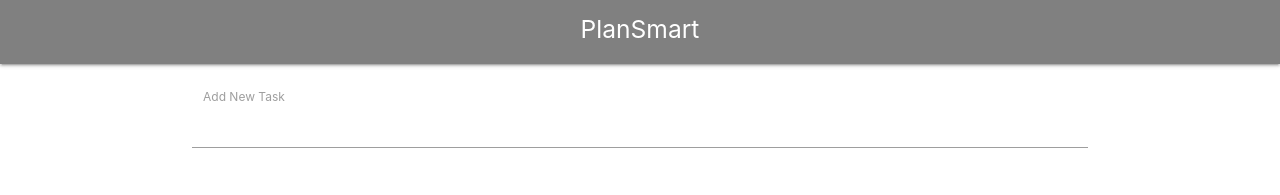
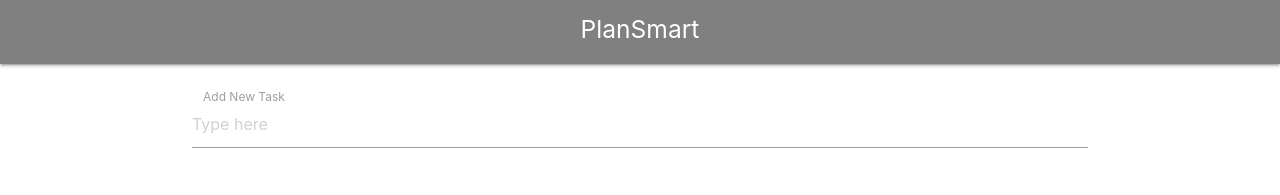
Before and after one commit to KJnong/PlanSmart-Remake, a React (Create React App) app: page / in a window 1280 px wide. Shown: the top 195 px of the page. Built offline with nearby package versions, Linux system fonts and the light colour scheme.

Commit message:
added placeholder for form

```diff
--- a/src/components/TodoForm.js
+++ b/src/components/TodoForm.js
@@ -16,7 +16,7 @@ class TodoForm extends Component {
         return (
             <div class={"row", "container"}>
                 <form onSubmit={this.onSubmit} class="input-field col s6">
-                    <input onChange={this.changeHandler} id="todo" type="text" class="validate" />
+                    <input onChange={this.changeHandler} id="todo" placeholder='Type here' type="text" class="validate" />
                     <label class="active" for="first_name2">Add New Task</label>
                 </form>
             </div>
```
